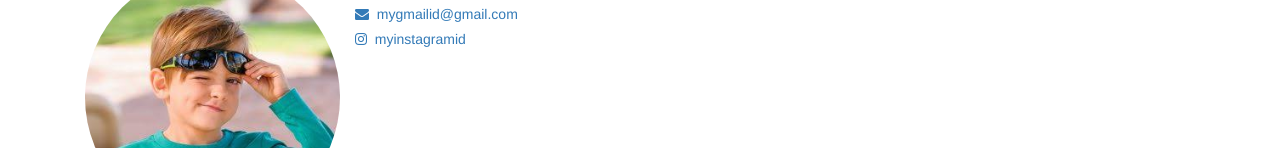
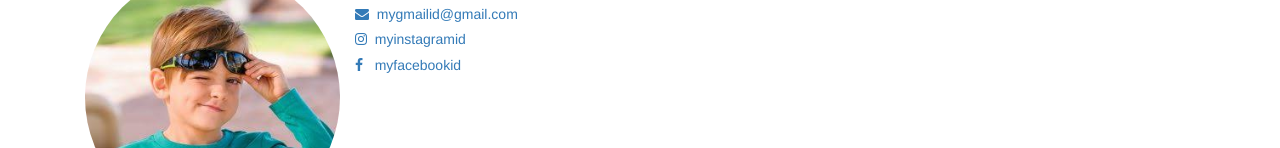
Before and after one commit to katgrant/ADV-C71, a plain HTML site: page index.html in a window 1280 px wide. Shown: the part 5495-5643 px from the top of the page. Drawn offline with nearby package versions, Linux system fonts and the light colour scheme.

Commit message:
Update index.html

```diff
--- a/index.html
+++ b/index.html
@@ -325,12 +325,17 @@
            <a href="#">
                <h5><i class="fa fa-instagram" ></i>&nbsp;&nbsp;myinstagramid</h5>
             </a>
-        </div>
+
+	<a href='#'>
+		<h5> <i class="fa fa-facebook"></i> &nbsp;&nbsp;myfacebookid</h5>
+		</a>
+		</div>
 
 </section>
 
   </div>
 
 
+
 </body>
 </html>
```
